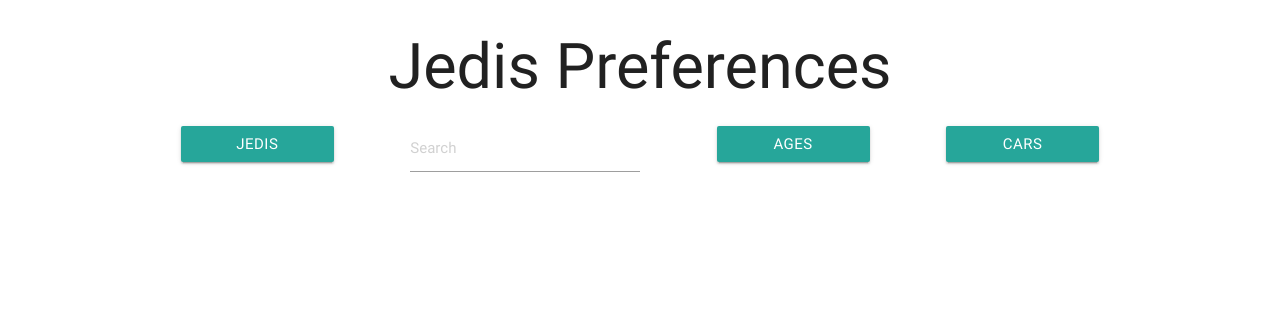
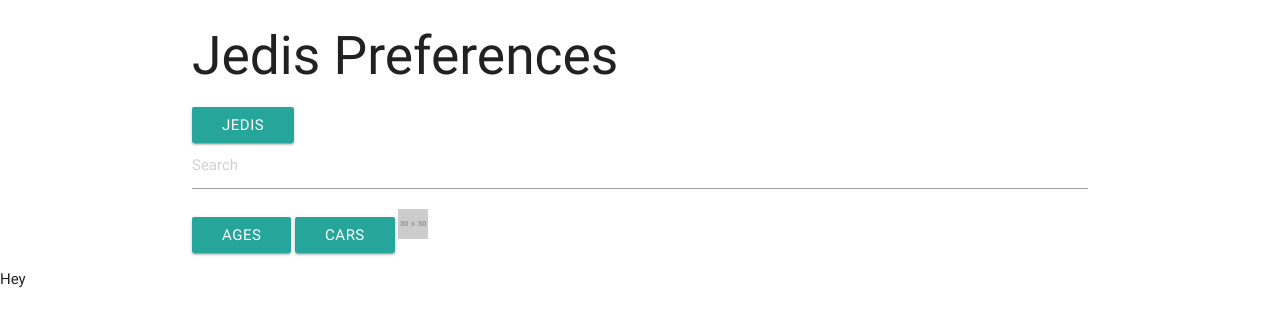
Before and after one commit to karlanavam/jedis-preferences, a plain HTML site: page index.html in a window 1280 px wide. Drawn offline with nearby package versions, Linux system fonts and the light colour scheme; placeholder pictures from the web are drawn by us.

Commit message:
modificando maquetacion hacia una mas cool

```diff
--- a/index.html
+++ b/index.html
@@ -9,15 +9,19 @@
   </head>
   <body>
     <section class="container">
-      <h1 class="center-align">Jedis Preferences</h1>
-      <div class="row">
-
+      <!--<h1 class="center-align">Jedis Preferences</h1>
+      <div class="row">-->
+        <h2>Jedis Preferences</h2>
         <a class="waves-effect waves-light btn col s2">Jedis</a>
         <input placeholder="Search" id="filter" type="text" class="validate col s3 offset-s1">
         <a class="waves-effect waves-light btn col s2 offset-s1">Ages</a>
         <a class="waves-effect waves-light btn col s2 offset-s1">Cars</a>
       </div>
+      <img src="http://dummyimage.com/30x30" alt="logo">
     </section>
+    <footer>
+      <p>Hey</p>
+    </footer>
     <script type="text/javascript"src="js/app.js"></script>
   </body>
 </html>
```
